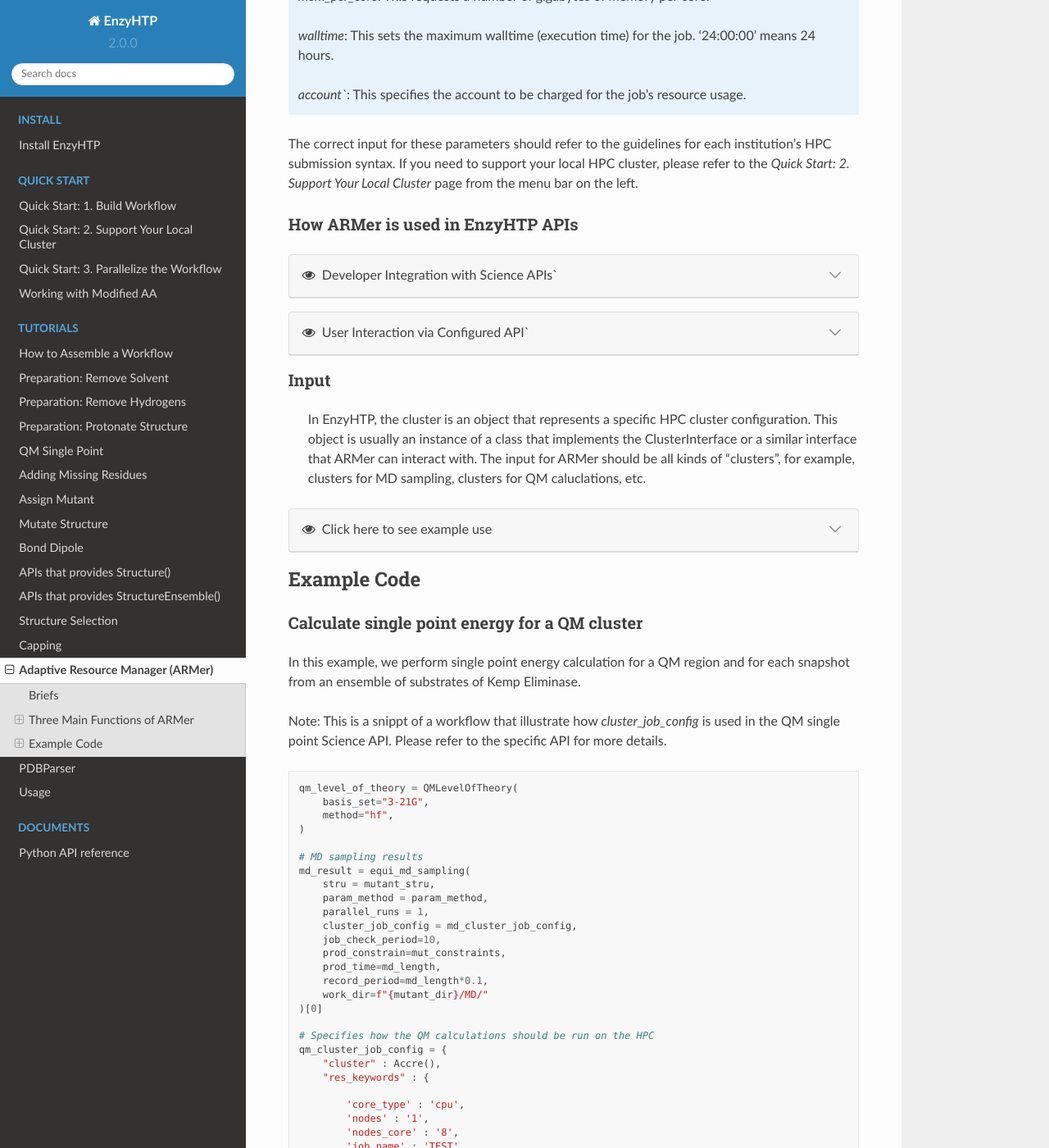
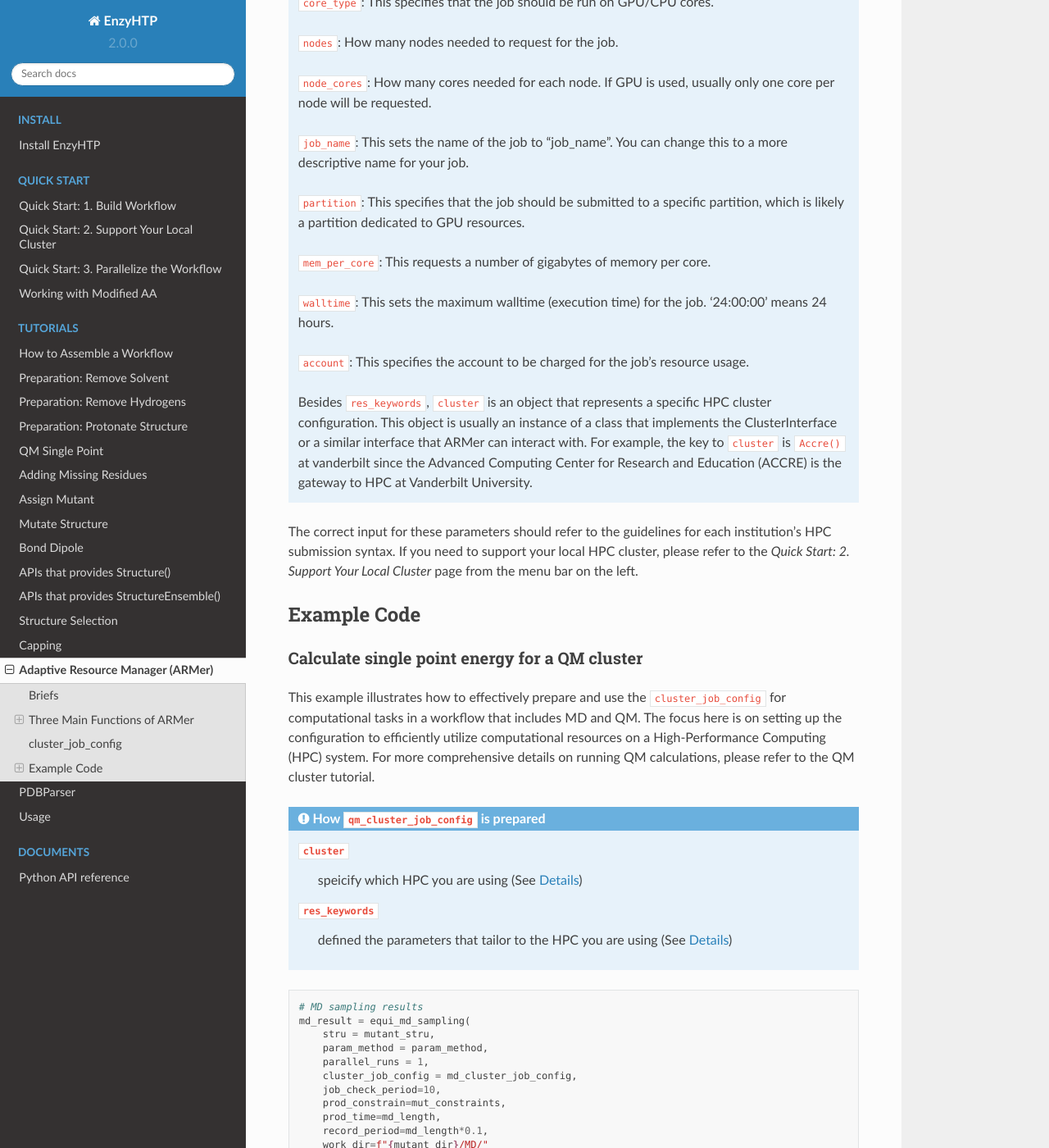
Before and after one commit to ChemBioHTP/enzyhtp_doc, a Sphinx documentation site: the page built from docs/source/sci_api_tutorial/armer.rst, in a window 1280 px wide and 1400 px high, scrolled down 1930 px. Shown: the whole window at 82% size. Built offline with Sphinx 7.4.7 and the Read the Docs theme 2.0.0, drawn with Linux system fonts in a browser that asks for light colours; some of the changed text lies outside the part shown.

Commit message:
Jiayue updated ARMer.rst 0619

```diff
--- a/docs/source/sci_api_tutorial/armer.rst
+++ b/docs/source/sci_api_tutorial/armer.rst
@@ -36,12 +36,12 @@
 
 Three Main Functions of ARMer
 ==============================================
-The ARMer tool contains three main functions: config job (i.e.: submission script, etc.), submit, monitor (i.e.: wait_to_end).
+The ARMer tool contains three main functions: config job (i.e.: submission script, etc.), submit, monitor (i.e.: ``wait_to_end``).
 
-1. Job Configuration
+1. ``config_job``
 ------------------------------------------------
 
-    The config_job function serves as the constructor for creating a ClusterJob instance. It's responsible for setting up the submission script, which dictates how the job will be run on the HPC cluster.
+    The ``config_job`` function serves as the constructor for creating a ClusterJob instance. It's responsible for setting up the submission script, which dictates how the job will be run on the HPC cluster.
 
 .. dropdown:: :fa:`eye,mr-1` Click here to learn what it does:
 
@@ -86,7 +86,7 @@
         (default: sub_dir/submit.cmd; will be sub_dir/submit_#.cmd if the file exists. # is a growing index)
 
 
-3. Dynamic Monitoring
+3. ``get_job_state``
 ------------------------------------------------
     Once the job has been submitted, a job ID is added to the object by the function. By tracing the job ID, the “workflow script” can monitor the status of a job object in the queue, and mediate the status by killing, holding, or releasing the job.
 
@@ -133,35 +133,11 @@
 
 
 
-For most users, only the `Job configuration` requires specific input from different users.
-The first step involves configuring a job using the config_job method. This method prepares the submission script by specifying the commands to be executed, environmental settings, and resource requirements.
 
-.. admonition:: Here is the `cluster_job_config` dictionary
+cluster_job_config
+==============================================
 
-        These parameters are specified under the argument `res_keywords`.
-
-        `core_type`: This specifies that the job should be run on GPU/CPU cores.
-
-        `nodes`: How many nodes needed to request for the job.
-
-        `node_cores`: How many cores needed for each node. If GPU is used, usually only one core per node will be requested.
-
-        `job_name`: This sets the name of the job to "job_name". You can change this to a more descriptive name for your job.
-
-        `partition`: This specifies that the job should be submitted to a specific partition, which is likely a partition dedicated to GPU resources.
-
-        `mem_per_core`: This requests a number of gigabytes of memory per core.
-
-        `walltime`: This sets the maximum walltime (execution time) for the job. '24:00:00' means 24 hours.
-
-        `account``: This specifies the account to be charged for the job's resource usage.
-
-
-The correct input for these parameters should refer to the guidelines for each institution's HPC submission syntax. If you need to support your local HPC cluster, please refer to the `Quick Start: 2. Support Your Local Cluster` page from the menu bar on the left.
-
-
-How ARMer is used in EnzyHTP APIs
-------------------------------------------------
+However, none of the function will be directly access by user in normal EnzyHTP workflows. They are used by developers in APIs of EnzyHTP. But all of the APIs that uses ARMer will expose an input that allow users to config the resource.
 
 .. dropdown:: :fa:`eye,mr-1` Developer Integration with Science APIs`
 
@@ -181,53 +157,36 @@
     Simplified Job Submission: Users don’t need to manage complex cluster configurations directly. Instead, they provide necessary parameters through a high-level interface, simplifying the computational aspects of enzyme modeling.
 
 
-Input
-------------------------------------------------
-    In EnzyHTP, the cluster is an object that represents a specific HPC cluster configuration. This object is usually an instance of a class that implements the ClusterInterface or a similar interface that ARMer can interact with.
-    The input for ARMer should be all kinds of "clusters", for example, clusters for MD sampling, clusters for QM caluclations, etc.
+Specifically, only the `Job configuration` requires specific input from different users.
 
-.. dropdown:: :fa:`eye,mr-1` Click here to see example use
+The first step involves configuring a job using the config_job method. This method prepares the submission script by specifying the commands to be executed, environmental settings, and resource requirements.
 
-    .. admonition:: Example: how cluster_job_config is used in MD simulation sampling
-    (See Example Code for more examples)
+.. admonition:: Here is the `cluster_job_config` dictionary
 
-    .. code:: python
+        These parameters are specified under the argument ``res_keywords``.
 
-        #Building MD Parameterization:
-        param_method = interface.amber.build_md_parameterizer(
-            ncaa_param_lib_path=f"{DATA_DIR}ncaa_lib",
-            force_fields=[
-                "leaprc.protein.ff14SB",
-                "leaprc.gaff",
-                "leaprc.water.tip3p",
-            ],
-        )
+        ``core_type``: This specifies that the job should be run on GPU/CPU cores.
 
-         #Preparing Constraints:
-        mut_constraints = []
-        for cons in md_constraints:
-            mut_constraints.append(cons(mutant_stru))
+        ``nodes``: How many nodes needed to request for the job.
 
-        #Configuring Cluster Job Settings: Sets up the configuration for the job submission to the cluster, specifically tailoring it for GPU-intensive tasks required in MD simulations.
-        md_cluster_job_config = {
-            "cluster" : Accre(),
-            "res_keywords" : {
-                "account" : "csb_gpu_acc",
-                "partition" : "pascal"
-            }
-        }
+        ``node_cores``: How many cores needed for each node. If GPU is used, usually only one core per node will be requested.
 
-        # Executes the equilibrium molecular dynamics sampling using the specified structure and parameters.
-        md_result = equi_md_sampling(
-            stru = mutant_stru,
-            param_method = param_method,
-            cluster_job_config = md_cluster_job_config, #The job configuration for submitting this task to the cluster.
-            job_check_period=10,
-            prod_constrain=mut_constraints,
-            prod_time=md_length,
-            record_period=md_length*0.1,
-            work_dir=f"{mutant_dir}/MD/"
-        )
+        ``job_name``: This sets the name of the job to "job_name". You can change this to a more descriptive name for your job.
+
+        ``partition``: This specifies that the job should be submitted to a specific partition, which is likely a partition dedicated to GPU resources.
+
+        ``mem_per_core``: This requests a number of gigabytes of memory per core.
+
+        ``walltime``: This sets the maximum walltime (execution time) for the job. '24:00:00' means 24 hours.
+
+        ``account``: This specifies the account to be charged for the job's resource usage.
+
+
+        Besides ``res_keywords``, ``cluster`` is an object that represents a specific HPC cluster configuration. This object is usually an instance of a class that implements the ClusterInterface or a similar interface that ARMer can interact with.
+        For example, the key to ``cluster`` is ``Accre()`` at vanderbilt since the Advanced Computing Center for Research and Education (ACCRE) is the gateway to HPC at Vanderbilt University.
+
+The correct input for these parameters should refer to the guidelines for each institution's HPC submission syntax. If you need to support your local HPC cluster, please refer to the `Quick Start: 2. Support Your Local Cluster` page from the menu bar on the left.
+
 
 Example Code
 ==============================================
@@ -235,16 +194,21 @@
 Calculate single point energy for a QM cluster
 ---------------------------------------------------------
 
-In this example, we perform single point energy calculation for a QM region and for each snapshot from an ensemble of substrates of Kemp Eliminase.
+This example illustrates how to effectively prepare and use the ``cluster_job_config`` for computational tasks in a workflow that includes MD and QM.
+The focus here is on setting up the configuration to efficiently utilize computational resources on a High-Performance Computing (HPC) system.
+For more comprehensive details on running QM calculations, please refer to the QM cluster tutorial.
 
-Note: This is a snippt of a workflow that illustrate how `cluster_job_config` is used in the QM single point Science API. Please refer to the specific API for more details.
+.. admonition:: How ``qm_cluster_job_config`` is prepared
+
+    ``cluster``
+        speicify which HPC you are using
+        (See `Details <#cluster_job_config>`_)
+
+    ``res_keywords``
+        defined the parameters that tailor to the HPC you are using
+        (See `Details <#cluster_job_config>`_)
 
 .. code:: python
-
-    qm_level_of_theory = QMLevelOfTheory(
-        basis_set="3-21G",
-        method="hf",
-    )
 
     # MD sampling results
     md_result = equi_md_sampling(
@@ -263,7 +227,6 @@
     qm_cluster_job_config = {
         "cluster" : Accre(),
         "res_keywords" : {
-
             'core_type' : 'cpu',
             'nodes' : '1',
             'nodes_core' : '8',
@@ -274,7 +237,6 @@
             "account" : "yang_lab_csb",
     }
 
-    # QM Calculation Function Call
     qm_results = single_point(
         stru=md_result,
         engine="gaussian",
```
Also changed, not shown: other parts of docs/source/sci_api_tutorial/armer.rst (+2 -2 lines).
